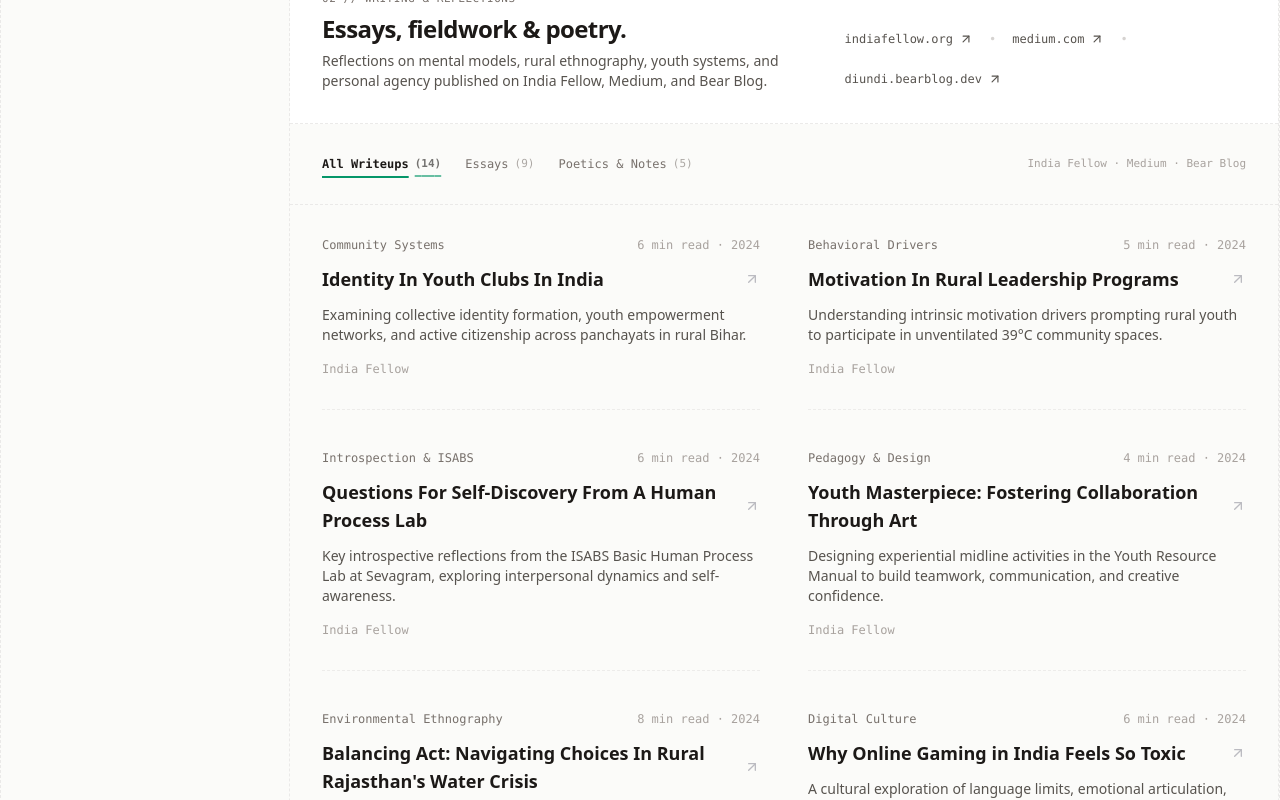
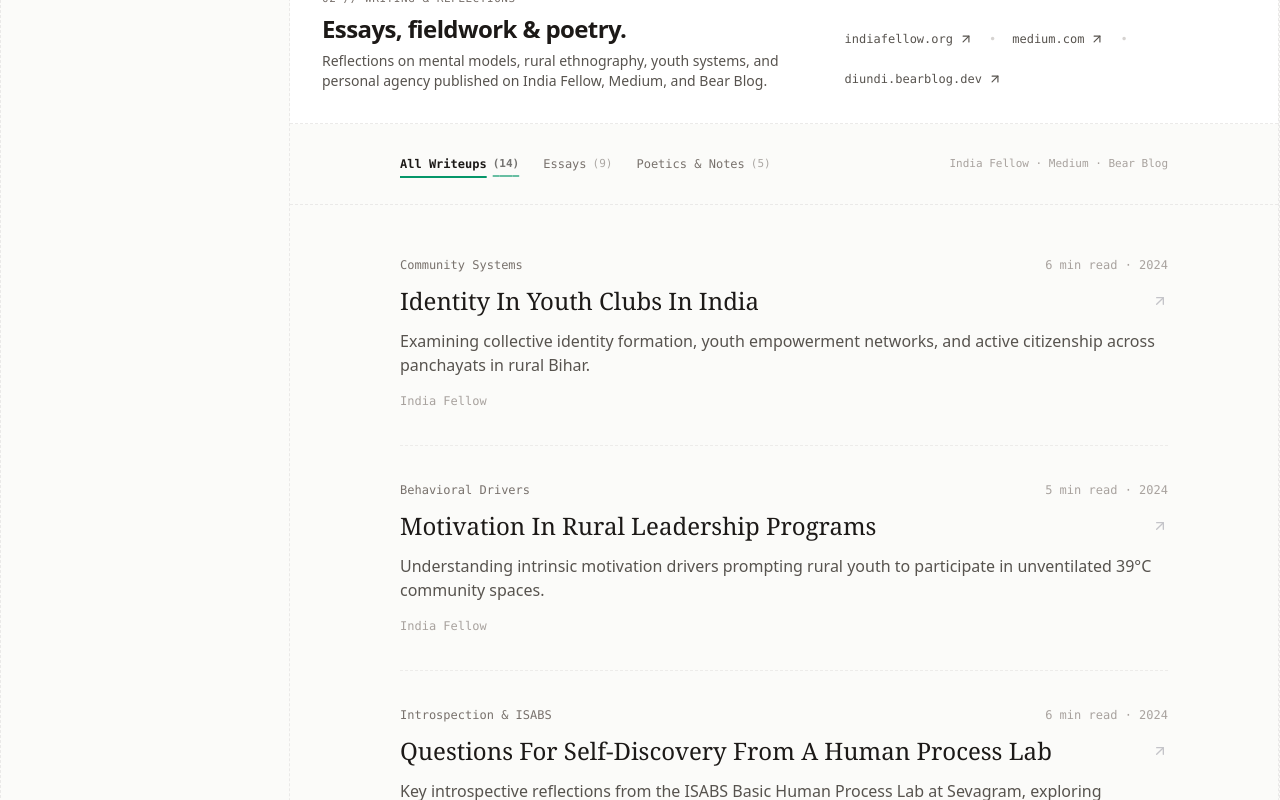
Before and after one commit to AdityaDiundi/adityaos, a Next.js app: page / in a window 1280 px wide. Shown: the part 3720-4520 px from the top of the page. Built offline with nearby package versions, Linux system fonts and the light colour scheme.

Commit message:
style(essays): switch writeups to single-column editorial blog stream with generous whitespace

```diff
--- a/components/Portfolio/EssaysSection.tsx
+++ b/components/Portfolio/EssaysSection.tsx
@@ -104,10 +104,11 @@ export function EssaysSection() {
 
         {/* Filter Bar */}
         <div
-          className={`p-6 sm:p-8 border-b border-dashed flex flex-wrap items-center justify-between gap-4 text-xs font-mono transition-colors ${
+          className={`p-6 sm:p-8 border-b border-dashed transition-colors ${
             isDark ? "border-zinc-800/80" : "border-stone-200/80"
           }`}
         >
+          <div className="max-w-3xl mx-auto flex flex-wrap items-center justify-between gap-4 text-xs font-mono">
             <div className="flex items-center gap-6">
               <button
                 onClick={() => setFilter("all")}
@@ -163,20 +164,21 @@ export function EssaysSection() {
               India Fellow · Medium · Bear Blog
             </span>
           </div>
+        </div>
 
-        {/* Articles Feed */}
+        {/* Articles Feed - Clean Single Column Blog Stream */}
         <div
-          className={`p-6 sm:p-8 border-b border-dashed ${
+          className={`px-6 sm:px-8 py-4 border-b border-dashed ${
             isDark ? "border-zinc-800/80" : "border-stone-200/80"
           }`}
         >
-          <div className="grid grid-cols-1 md:grid-cols-2 gap-x-12 gap-y-10">
+          <div className="max-w-3xl mx-auto divide-y divide-dashed divide-stone-200/70 dark:divide-zinc-800/70">
             {essays.map((essay) => {
               const hasContent = Boolean(essay.content && essay.content.length > 0);
 
               const cardContent = (
-                <div className="space-y-3 pb-8 border-b border-dashed border-stone-200/70 dark:border-zinc-800/70">
-                  {/* Top Metadata: Flat monospace, no boxes or fills */}
+                <article className="py-7 sm:py-9 space-y-3 transition-colors">
+                  {/* Top Metadata: Flat monospace, category & reading time/year */}
                   <div className="flex items-center justify-between text-xs font-mono">
                     <span className={isDark ? "text-zinc-400" : "text-stone-500"}>
                       {essay.theme}
@@ -188,34 +190,42 @@ export function EssaysSection() {
 
                   {/* Title with Arrow indicator */}
                   <h3
-                    className={`text-base sm:text-lg font-semibold font-sans transition-colors flex items-center justify-between gap-3 leading-snug ${
+                    className={`text-lg sm:text-xl md:text-2xl font-serif font-medium transition-colors flex items-center justify-between gap-4 leading-snug ${
                       isDark
                         ? "text-white group-hover:text-emerald-400"
                         : "text-stone-900 group-hover:text-emerald-600"
                     }`}
                   >
                     <span>{essay.title}</span>
-                    <ArrowUpRight className="w-4 h-4 text-zinc-400 group-hover:text-emerald-500 transition-transform group-hover:translate-x-0.5 group-hover:-translate-y-0.5 flex-shrink-0 opacity-70 group-hover:opacity-100" />
+                    <ArrowUpRight className="w-4 h-4 text-zinc-400 group-hover:text-emerald-500 transition-transform group-hover:translate-x-0.5 group-hover:-translate-y-0.5 flex-shrink-0 opacity-60 group-hover:opacity-100" />
                   </h3>
 
                   {/* Excerpt with optimal measure */}
                   <p
-                    className={`text-xs sm:text-sm font-sans leading-relaxed max-w-[60ch] ${
+                    className={`text-sm sm:text-base font-sans leading-relaxed ${
                       isDark ? "text-zinc-400" : "text-stone-600"
                     }`}
                   >
                     {essay.excerpt}
                   </p>
 
-                  {/* Bottom: Clean Source only (no repetitive 'Read on...') */}
+                  {/* Bottom: Clean Source */}
                   <div
-                    className={`pt-1 text-xs font-mono ${
+                    className={`pt-1 text-xs font-mono flex items-center gap-2.5 ${
                       isDark ? "text-zinc-500" : "text-stone-400"
                     }`}
                   >
                     <span>{essay.source}</span>
+                    {hasContent && (
+                      <>
+                        <span>·</span>
+                        <span className="text-emerald-600 dark:text-emerald-400 font-mono text-[11px] font-medium">
+                          Read in modal
+                        </span>
+                      </>
+                    )}
                   </div>
-                </div>
+                </article>
               );
 
               if (hasContent) {
```
Also changed, not shown: 1 other file (tests, documents, lock files or other folders). Lines whose indentation alone changed are shown as unchanged.
